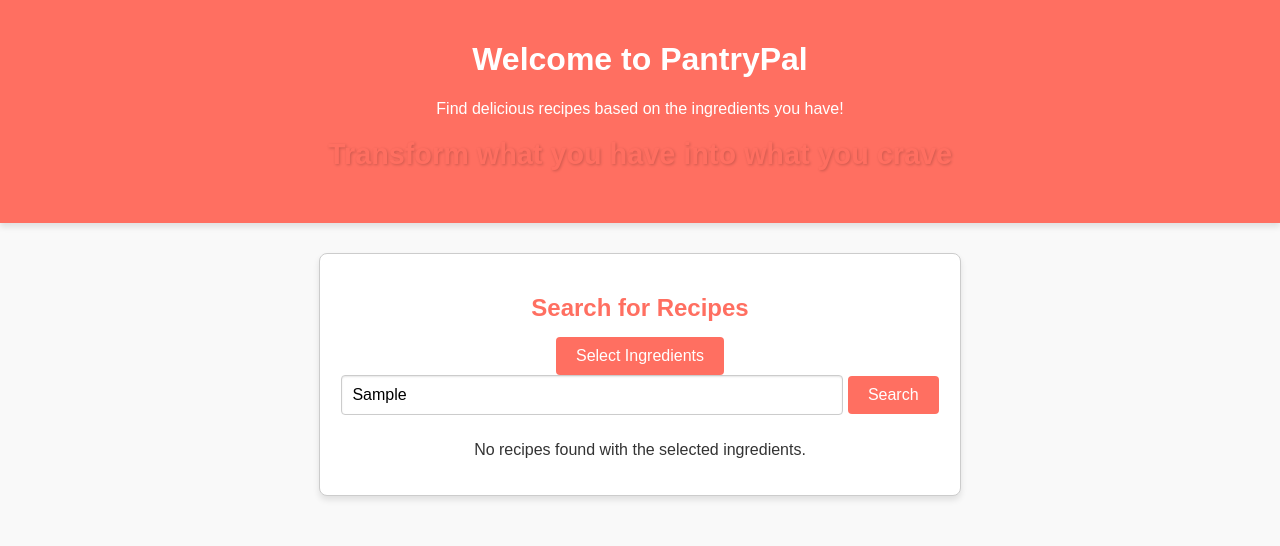
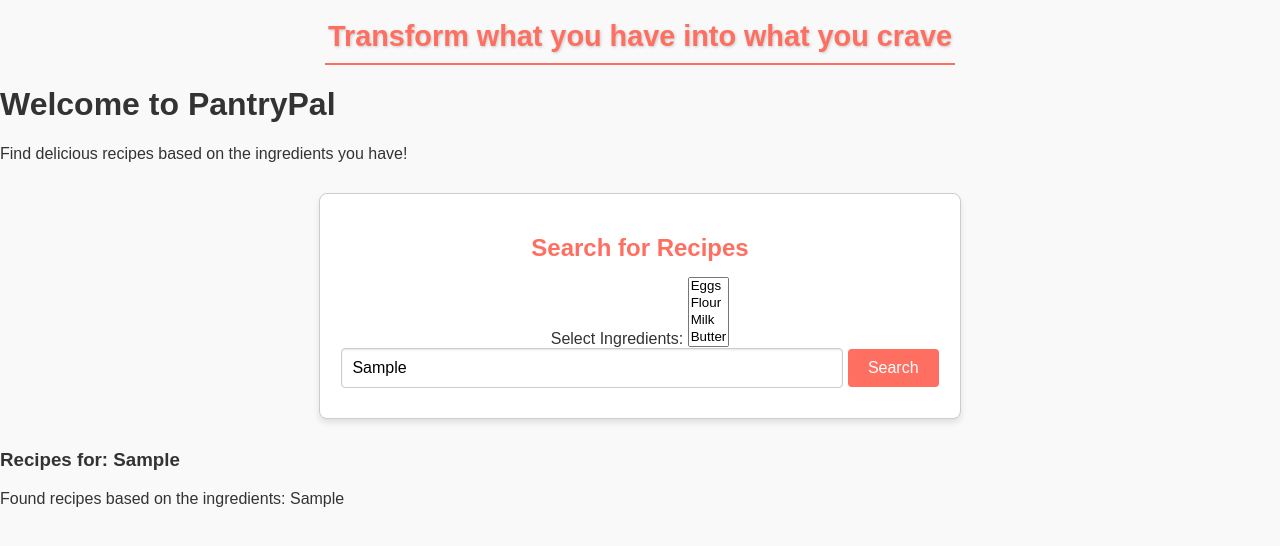
Before and after one commit to conga0881/pantrypal, a plain HTML site: page index.html in a window 1280 px wide. Both pictures are taken after typing "Sample" into the empty fields and a click on the button "Search". Drawn offline with Linux system fonts and the light colour scheme.

Commit message:
Fixed search functionality and removed popup

```diff
--- a/index.html
+++ b/index.html
@@ -1,100 +1,55 @@
 <!DOCTYPE html>
 <html lang="en">
   <head>
-    <meta charset="UTF-8">
-    <meta name="viewport" content="width=device-width, initial-scale=1.0">
+    <meta charset="UTF-8" />
+    <meta name="viewport" content="width=device-width, initial-scale=1.0" />
     <title>PantryPal</title>
     <link rel="stylesheet" href="styles.css">
-    <script>
-        // Sample recipe database (can be expanded)
-        const recipes = [
-            { name: "Pancakes", ingredients: ["Eggs", "Flour", "Milk", "Butter", "Sugar"] },
-            { name: "Cookies", ingredients: ["Eggs", "Flour", "Butter", "Sugar"] },
-            { name: "Omelette", ingredients: ["Eggs", "Milk", "Butter"] },
-            { name: "Cake", ingredients: ["Eggs", "Flour", "Sugar", "Butter"] },
-            { name: "Chocolate Cake", ingredients: ["Eggs", "Flour", "Butter", "Sugar", "Chocolate"] },
-        ];
-
-        // Function to search recipes
-        function searchRecipes() {
-            const selectedIngredients = [];
-            const ingredientCheckboxes = document.querySelectorAll('.ingredient-checkbox:checked');
-            ingredientCheckboxes.forEach(checkbox => selectedIngredients.push(checkbox.value));
-
-            const additionalIngredients = document.getElementById('additional-ingredients').value;
-            if (additionalIngredients) {
-                selectedIngredients.push(additionalIngredients);
-            }
-
-            if (selectedIngredients.length > 0) {
-                // Find recipes that match the selected ingredients
-                const matchedRecipes = recipes.filter(recipe => {
-                    return selectedIngredients.every(ingredient => recipe.ingredients.includes(ingredient));
-                });
-
-                displayResults(matchedRecipes);
-            } else {
-                alert('Please select at least one ingredient.');
-            }
-        }
-
-        // Function to display the search results
-        function displayResults(matchedRecipes) {
-            const resultsContainer = document.getElementById('results');
-            resultsContainer.innerHTML = ''; // Clear previous results
-
-            if (matchedRecipes.length === 0) {
-                resultsContainer.innerHTML = '<p>No recipes found with the selected ingredients.</p>';
-            } else {
-                const list = document.createElement('ul');
-                matchedRecipes.forEach(recipe => {
-                    const listItem = document.createElement('li');
-                    listItem.textContent = recipe.name;
-                    list.appendChild(listItem);
-                });
-                resultsContainer.appendChild(list);
-            }
-        }
-
-        // Toggle the visibility of the ingredient dropdown
-        function toggleIngredientDropdown() {
-            const dropdown = document.getElementById('ingredient-dropdown');
-            dropdown.style.display = dropdown.style.display === 'none' ? 'block' : 'none';
-        }
-    </script>
   </head>
   <body>
-    <header>
+    <div class="slogan">Transform what you have into what you crave</div>
     <h1>Welcome to PantryPal</h1>
     <p>Find delicious recipes based on the ingredients you have!</p>
-        <div class="slogan">Transform what you have into what you crave</div>
-    </header>
 
     <div class="search-container">
       <h2>Search for Recipes</h2>
+      <!-- Ingredient Selection Dropdown -->
+      <label for="ingredient-select">Select Ingredients:</label>
+      <select id="ingredient-select" multiple>
+        <option value="eggs">Eggs</option>
+        <option value="flour">Flour</option>
+        <option value="milk">Milk</option>
+        <option value="butter">Butter</option>
+        <option value="sugar">Sugar</option>
+        <!-- Add more ingredients as necessary -->
+      </select>
 
-        <!-- Button to toggle ingredient selection dropdown -->
-        <button id="ingredient-toggle" onclick="toggleIngredientDropdown()">Select Ingredients</button>
+      <!-- Text Input for Additional Ingredients -->
+      <input type="text" id="ingredient-search" placeholder="Enter additional ingredients (e.g., chocolate)" />
 
-        <!-- Dropdown for ingredient selection -->
-        <div id="ingredient-dropdown" style="display: none;">
-            <label><input type="checkbox" class="ingredient-checkbox" value="Eggs"> Eggs</label><br>
-            <label><input type="checkbox" class="ingredient-checkbox" value="Flour"> Flour</label><br>
-            <label><input type="checkbox" class="ingredient-checkbox" value="Milk"> Milk</label><br>
-            <label><input type="checkbox" class="ingredient-checkbox" value="Butter"> Butter</label><br>
-            <label><input type="checkbox" class="ingredient-checkbox" value="Sugar"> Sugar</label><br>
-            <!-- Add more ingredients here as needed -->
+      <!-- Search Button -->
+      <button onclick="searchRecipes()">Search</button>
     </div>
 
-        <!-- Input for additional ingredients -->
-        <input type="text" id="additional-ingredients" placeholder="Enter additional ingredients (e.g., chocolate)">
+    <div id="search-results"></div>
 
-        <!-- Search button -->
-        <button onclick="searchRecipes()">Search</button>
+    <script>
+      function searchRecipes() {
+        const selectedIngredients = Array.from(document.getElementById('ingredient-select').selectedOptions).map(option => option.value);
+        const additionalIngredients = document.getElementById('ingredient-search').value.split(',');
 
-        <!-- Display search results here -->
-        <div id="results"></div>
-    </div>
+        const allIngredients = [...selectedIngredients, ...additionalIngredients].map(ingredient => ingredient.trim()).filter(Boolean);
 
+        // Show results
+        const resultContainer = document.getElementById('search-results');
+        if (allIngredients.length > 0) {
+          resultContainer.innerHTML = `<h3>Recipes for: ${allIngredients.join(', ')}</h3>`;
+          // Here you would replace this with an actual recipe search logic/API
+          resultContainer.innerHTML += `<p>Found recipes based on the ingredients: ${allIngredients.join(', ')}</p>`;
+        } else {
+          resultContainer.innerHTML = "<p>Please select or enter some ingredients to search for recipes.</p>";
+        }
+      }
+    </script>
   </body>
 </html>
```
Lines whose indentation alone changed are shown as unchanged.
